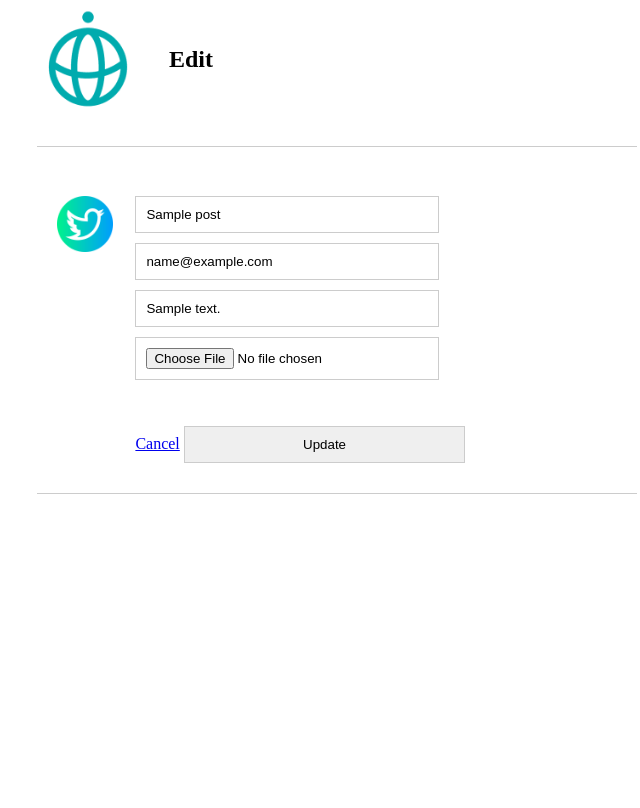
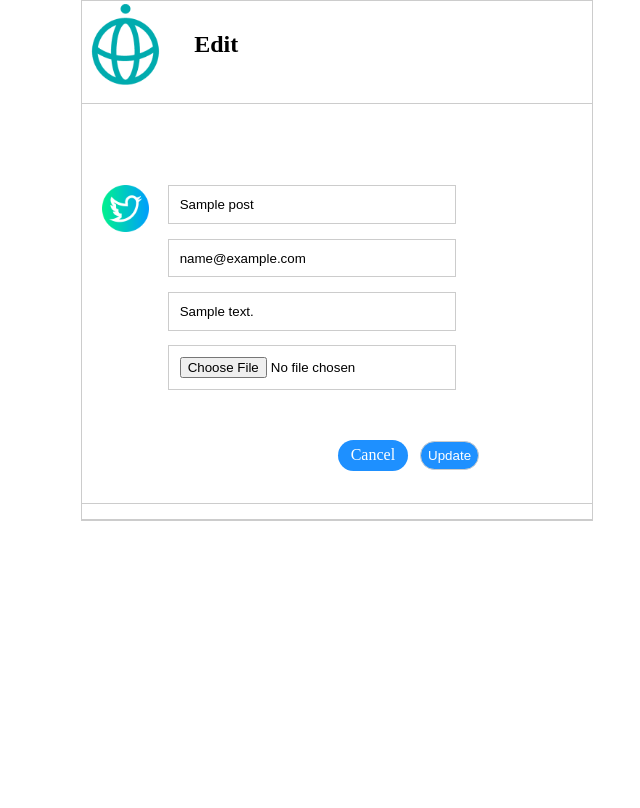
Before and after one commit to sarovar-hang-subba/TwitterClone, a Django app: page /edit/1/ in a window 1280 px wide. Shown: the whole page, without its empty margins (303-943 px from the left). After the commit the page ends 521 px from the top, so only its background shows below. Run offline with Django 4.2, Linux system fonts and the light colour scheme; tables that the repository leaves empty hold one stand-in row (values such as "Sample post").

Commit message:
Chnaged some icons and css

```diff
--- a/static/css/style.css
+++ b/static/css/style.css
@@ -6,12 +6,17 @@
 */
 html,
 body {
-  height: 100%;
+  /* margin: 2% 30%;
+  border: 1px solid; */
+}
+body {
+  margin: 0% 30%;
+  border: 1px solid #ccc !important;
+  /* height: 100% in !important; */
 }
 
 .content {
-  max-width: 600px;
-  height: 100px;
+  max-width: 100%;
   margin: 0 auto;
   border-bottom: 1px solid #ccc;
   padding-bottom: 3%;
@@ -20,6 +25,8 @@
   display: flex;
   gap: 5%;
   align-items: center;
+  border-bottom: 1px solid #ccc;
+  padding-bottom: 3%;
 }
 
 .content .home-col .img-col img {
@@ -44,9 +51,9 @@
   width: 100%;
 }
 .post_form input {
-  width: 70%;
-  margin-bottom: 10px;
-  padding: 10px;
+  width: 73%;
+  margin-bottom: 4%;
+  padding: 3%;
   border: 1px solid #ccc;
 }
 .post_form textarea {
@@ -116,3 +123,29 @@
     font-size: 20px;
   }
 }
+#button {
+  padding: 2%;
+  width: 19%;
+  background-color: dodgerblue;
+  color: white;
+  border-radius: 25px;
+}
+.post_form form .tweet {
+  display: flex;
+  align-items: center;
+  justify-content: flex-end;
+  padding: 0 14% 0 0;
+  gap: 4%;
+}
+#cancel {
+  background-color: dodgerblue;
+  padding: 2% 4%;
+  border-radius: 25px;
+  color: white;
+  display: block;
+  margin: 0 0 4% 0;
+  text-decoration: none;
+}
+.post_form form img{
+  border: 1px solid #ccc;
+}
--- a/templates/base.html
+++ b/templates/base.html
@@ -1,17 +1,15 @@
 <!DOCTYPE html>
 <html lang="en">
-<head>
-    <meta charset="UTF-8">
-    <meta http-equiv="X-UA-Compatible" content="IE=edge">
-    <meta name="viewport" content="width=device-width, initial-scale=1.0">
+  <head>
+    <meta charset="UTF-8" />
+    <meta http-equiv="X-UA-Compatible" content="IE=edge" />
+    <meta name="viewport" content="width=device-width, initial-scale=1.0" />
     <title>Twitter Clone</title>
     {% load static %}
     <!-- <link href="{% static 'css/style.css' %}" rel="stylesheet" /> -->
-    <link rel="stylesheet" href="{% static 'css/style.css' %}">
-</head>
-<body>
-    {% block content %}
-    {{ content }}
-    {% endblock content%}
-</body>
+    <link rel="stylesheet" href="{% static 'css/style.css' %}" />
+  </head>
+  <body>
+    {% block content %} {{ content }} {% endblock content%}
+  </body>
 </html>
--- a/templates/edit.html
+++ b/templates/edit.html
@@ -2,7 +2,8 @@
 <section class="section">
   <section class="content">
     <div class="home-col">
-      <div class="img-col"><img class="logo" src="{% static 'img/techis-logo.png' %}"/>
+      <div class="img-col">
+        <img class="logo" src="{% static 'img/techis-logo.png' %}" />
         <h2>Edit</h2>
       </div>
       <!-- <div class="text-col"><h3>Home</h3></div> -->
@@ -10,26 +11,41 @@
     <br />
     <br />
 
-
     <section class="post_form">
       <div class="logo"><img src="{% static 'img/twitter.png' %}" /></div>
-      <form action="/edit/{{posts.id}}/" method="POST" enctype="multipart/form-data">
+      <form
+        action="/edit/{{posts.id}}/"
+        method="POST"
+        enctype="multipart/form-data"
+      >
         {% csrf_token %}
-        <input type="text" name="name" placeholder="Name" value="{{posts.name}}" required /><br />
-        <input type="text" name="email" placeholder="email" value="{{posts.email}}" required />
+        <input
+          type="text"
+          name="name"
+          placeholder="Name"
+          value="{{posts.name}}"
+          required
+        /><br />
+        <input
+          type="text"
+          name="email"
+          placeholder="email"
+          value="{{posts.email}}"
+          required
+        />
         <input type="text" name="body" value="{{posts.body}}" />
         {% if posts.image.url %}
-          <img class="Image" src="{{posts.image.url}}" style="width: 370px; height: 370px;"/>
+        <img class="Image" src="{{posts.image.url}}" style="width: 30%" />
         {% endif %}
         <div class="file">
-          <input type="file" id="file" name="image">
+          <input type="file" id="file" name="image" />
         </div>
         <br />
         <br />
         <div class="tweet">
           <!-- <input class="img_upload" type="file" name="image" /> -->
-          <a href="{% url 'index' %}" id="cancel" >Cancel</a>
-          <input id="button" type="submit" value="Update"/>
+          <a href="{% url 'index' %}" id="cancel">Cancel</a>
+          <input id="button" type="submit" value="Update" />
         </div>
       </form>
     </section>
```
Also changed, not shown: templates/posts.html (+10 -12 lines).
